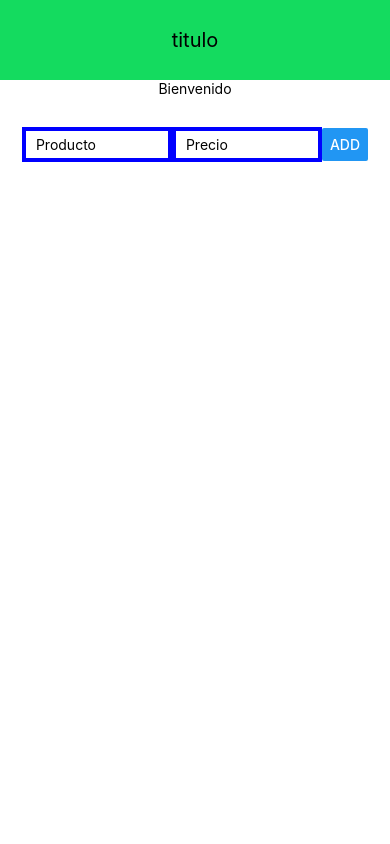
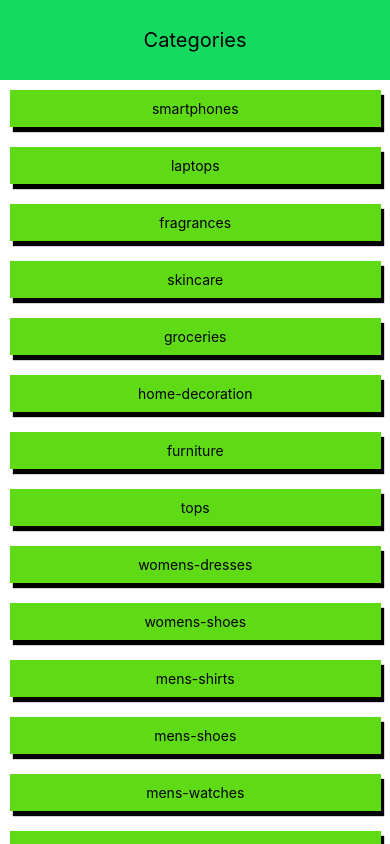
Before and after one commit to kikidemar/proyectoAppDemarchi, a React Native app: screen / in a window 390 px wide. Built offline with nearby package versions, Linux system fonts and the light colour scheme.

Commit message:
switch entre pantallas

```diff
--- a/App.js
+++ b/App.js
@@ -1,13 +1,29 @@
+import { useFonts } from 'expo-font'
+import { useState } from 'react'
 import { StyleSheet, Text, View } from 'react-native'
 import Desafio from './src/components/Desafio/Desafio'
 import Header from './src/components/Header'
+import Home from './src/screens/Home.js'
+import ItemListCategories from './src/screens/ItemListCategory.js'
 
 const  App = () => {
+
+  const [categorySelected, setCategorySelected] = useState('')
+
+  const [fontLoaded] = useFonts({
+    Lobster:require("./assets/fonts/Lobster-Regular.ttf")
+  })
+
+  if(!fontLoaded) return null
+
   return (
     <View style={styles.container}>
-      <Header title='titulo' />
-      <Text>Bienvenido</Text>
-      <Desafio />
+      {categorySelected ?
+        <ItemListCategories category = {categorySelected}/>
+        :
+        <Home setCategorySelected={setCategorySelected}/>
+      }
+
     </View>
   )
 }
--- a/package.json
+++ b/package.json
@@ -13,7 +13,8 @@
     "expo-status-bar": "~1.6.0",
     "react": "18.2.0",
     "react-native": "0.72.6",
-    "react-native-uuid": "^2.0.1"
+    "react-native-uuid": "^2.0.1",
+    "expo-font": "~11.4.0"
   },
   "devDependencies": {
     "@babel/core": "^7.20.0"
--- a/src/components/Categories.js
+++ b/src/components/Categories.js
@@ -3,13 +3,13 @@ import React from 'react'
 import categories from '../data/categories.json'
 import CategoryItem from './CategoryItem.js'
 
-const Categories = () => {
+const Categories = ({setCategorySelected}) => {
   return (
     <FlatList
       style={styles.container}
       data={categories}
       keyExtractor={item => item}
-      renderItem = {({item}) => <CategoryItem category={item} />}
+      renderItem = {({item}) => <CategoryItem setCategorySelected={setCategorySelected} category={item} />}
     />
   )
 }
@@ -18,6 +18,6 @@ export default Categories
 
 const styles = StyleSheet.create({
   container: {
-    width: '100%'
+    width: '100%',
   }
 })
--- a/src/components/CategoryItem.js
+++ b/src/components/CategoryItem.js
@@ -3,9 +3,9 @@ import React from 'react'
 import { colors } from '../global/colors'
 import CardShadow from '../wrappers/CardShadow'
 
-const CategoryItem = ({category}) => {
+const CategoryItem = ({category, setCategorySelected}) => {
   return (
-    <Pressable onPress={()=> console.log(category)}>
+    <Pressable onPress={()=> setCategorySelected(category)}>
       <CardShadow style={styles.container}>
         <Text style={styles.text}>{category}</Text>
       </CardShadow>
@@ -17,7 +17,7 @@ export default CategoryItem
 
 const styles = StyleSheet.create({
   container: {
-    width: '80%',
+    width: '95%',
     backgroundColor: colors.green2,
     margin:10,
     padding:10,
--- a/src/components/Desafio/components/ListProducts/index.js
+++ b/src/components/Desafio/components/ListProducts/index.js
@@ -12,7 +12,8 @@ const ListProduct = ({products,onModal}) => {
 }
 const styles = StyleSheet.create({
     listContainer : {
-                      width:"100%"
+                      width:"100%",
+                      marginBottom:50
                     }
 })
 
--- /dev/null
+++ b/src/components/ProductItem.js
@@ -0,0 +1,37 @@
+import { Image, StyleSheet, Text, View } from 'react-native'
+import React from 'react'
+
+const ProductItem = ({item}) => {
+  return (
+    <View style={styles.container}>
+      <Image
+        style={styles.image}
+        resizeMode= 'cover'
+        source={{uri:item.thumbnail}}
+      />
+      <Text style={styles.text}>{item.title}</Text>
+    </View>
+  )
+}
+
+export default ProductItem
+
+const styles = StyleSheet.create({
+  container:{
+    width: '80%',
+    backgroundColor: 'blue',
+    marginHorizontal:"10%",
+    marginVertical:10,
+    paddingHorizontal:10,
+    paddingVertical:15,
+    borderRadius:5,
+    flexDirection:'row',
+    alignItems: 'center',
+    justifyContent: 'start',
+    gap:30
+  },
+  image:{
+    width:50,
+    height:50
+  }
+})
--- /dev/null
+++ b/src/components/Search.js
@@ -0,0 +1,72 @@
+import { colors } from '../global/colors.js'
+import { AntDesign, Entypo } from '@expo/vector-icons'
+import { Pressable, StyleSheet, Text, TextInput, View } from 'react-native'
+import { useState } from 'react'
+
+
+const Search = ({setKeyword}) => {
+
+  const [input, setInput] = useState('')
+  const [error, setError] = useState('')
+
+  const search= ()=> {
+
+    const expression = /.*[0-9].*/
+
+
+    if(expression.test(input)) {
+      setError('no debe contener numeros')
+    } else {
+    setKeyword(input)
+  }
+  }
+
+  const removeItem = () => {
+    setInput('')
+    setError('')
+  }
+
+  return (
+    <View style={styles.container}>
+        <TextInput
+          placeholder='Buscar Producto'
+          style={styles.input}
+          value={input}
+          onChangeText={(t)=> setInput(t)}
+          />
+        <Pressable onPress={()=>search()}>
+          <AntDesign name='search1' color='black' size={25} />
+        </Pressable>
+        <Pressable onPress={()=>{removeItem()}}>
+          <Entypo name='circle-with-cross' color='black' size={25} />
+        </Pressable>
+      </View>
+  )
+}
+
+export default Search
+
+const styles = StyleSheet.create({
+  container: {
+    width: '100%',
+    backgroundColor:colors.green1,
+    flex: 1,
+    justifyContent: 'center',
+    alignItems: 'center',
+    width: '100%',
+    flexDirection: 'row',
+    alignItems: 'center',
+    gap: 10
+
+  },
+  input: {
+    backgroundColor: colors.green2,
+    width: '75%',
+    borderWidth:2,
+    borderRadius:5,
+    paddingHorizontal:10,
+    paddingVertical:5,
+    margin:10,
+
+  }
+})
--- a/src/screens/Home.js
+++ b/src/screens/Home.js
@@ -3,13 +3,14 @@ import React from 'react'
 import Header from '../components/Header.js'
 import Categories from '../components/Categories.js'
 
-export default function Home() {
+export default function Home({setCategorySelected}) {
   return (
     <>
       <Header title='Categories'/>
-      <Categories />
+      <Categories setCategorySelected={setCategorySelected} />
     </>
   )
 }
 
-const styles = StyleSheet.create({})
+const styles = StyleSheet.create({
+})
--- a/src/screens/ItemListCategory.js
+++ b/src/screens/ItemListCategory.js
@@ -1,21 +1,49 @@
-import { StyleSheet, Text, View } from 'react-native'
-import React from 'react'
+import { FlatList, Pressable, StyleSheet, Text, TextInput, View } from 'react-native'
+import React, { useEffect, useState } from 'react'
+import  Header  from '../components/Header.js'
+import Search from '../components/Search.js'
+import allProducts from '../data/products.json'
+import ProductItem from '../components/ProductItem.js'
 
-const ItemListCategory = () => {
+const ItemListCategory = ({category}) => {
+
+  const [keyword, setKeyword] = useState('')
+  const [products, setProducts] = useState(allProducts)
+
+
+
+  useEffect(()=> {
+    if(category){
+      const productsCategory = allProducts.filter(product => product.category === category)
+      const productsFiltered = productsCategory.filter(product => product.title.includes(keyword))
+      setProducts(productsFiltered)
+    } else {
+      const productsFiltered = allProducts.filter(product => product.title.includes(keyword))
+      setProducts(productsFiltered)
+    }
+
+
+  }, [keyword])
+
   return (
-    <View style={styles.container}>
-      <Text>ItemListCategory</Text>
-    </View>
+    <>
+      {/* <Header /> */}
+      <Search setKeyword={setKeyword} />
+      <FlatList
+        style={styles.container}
+        data={products}
+        keyExtractor={item => item.id}
+        renderItem={({item})=> <ProductItem item={item} />}
+      />
+    </>
   )
 }
 
 export default ItemListCategory
 
 const styles = StyleSheet.create({
-  container: {
-    width: '100%',
-    flex: 1,
-    justifyContent: 'center',
-    alignItems: 'center',
+  container:{
+    width:'100%',
   }
+
 })
```
Also changed, not shown: assets/fonts/Lobster-Regular.ttf (added), 1 other file (tests, documents, lock files or other folders).
